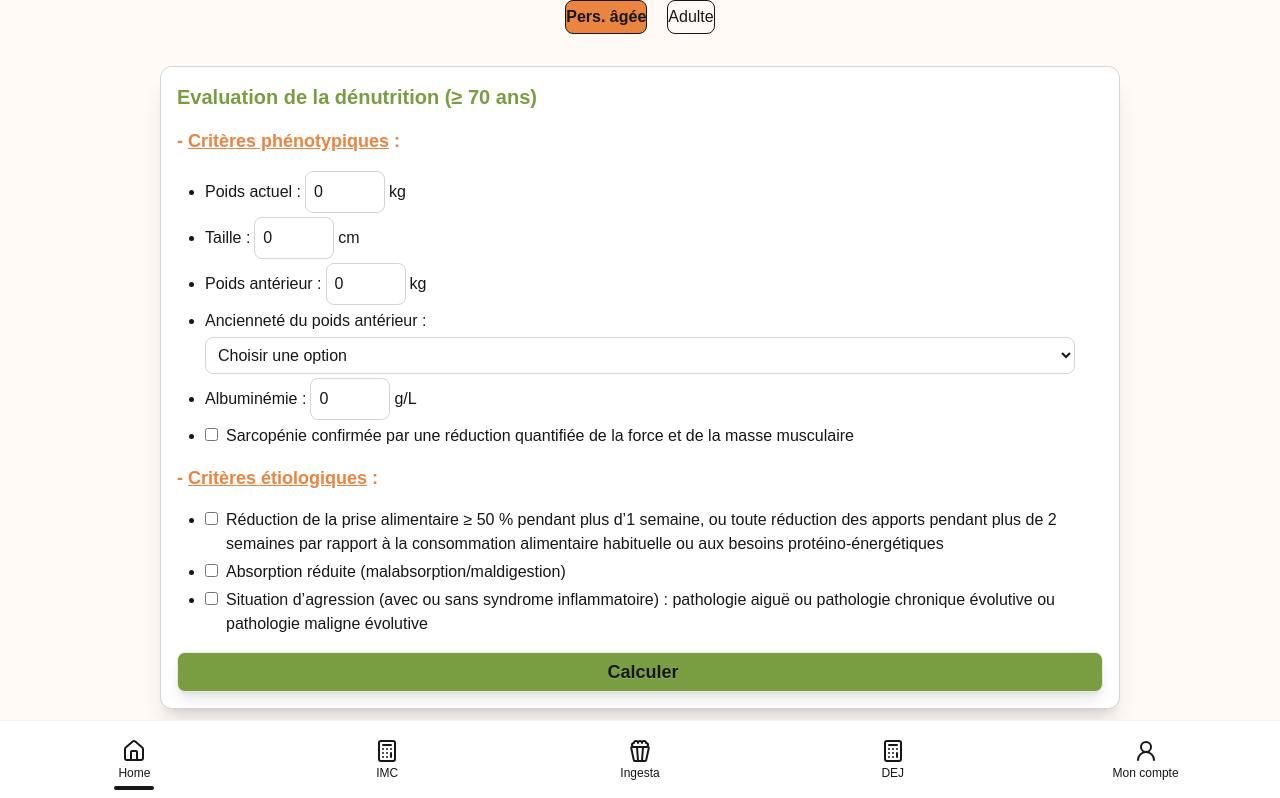
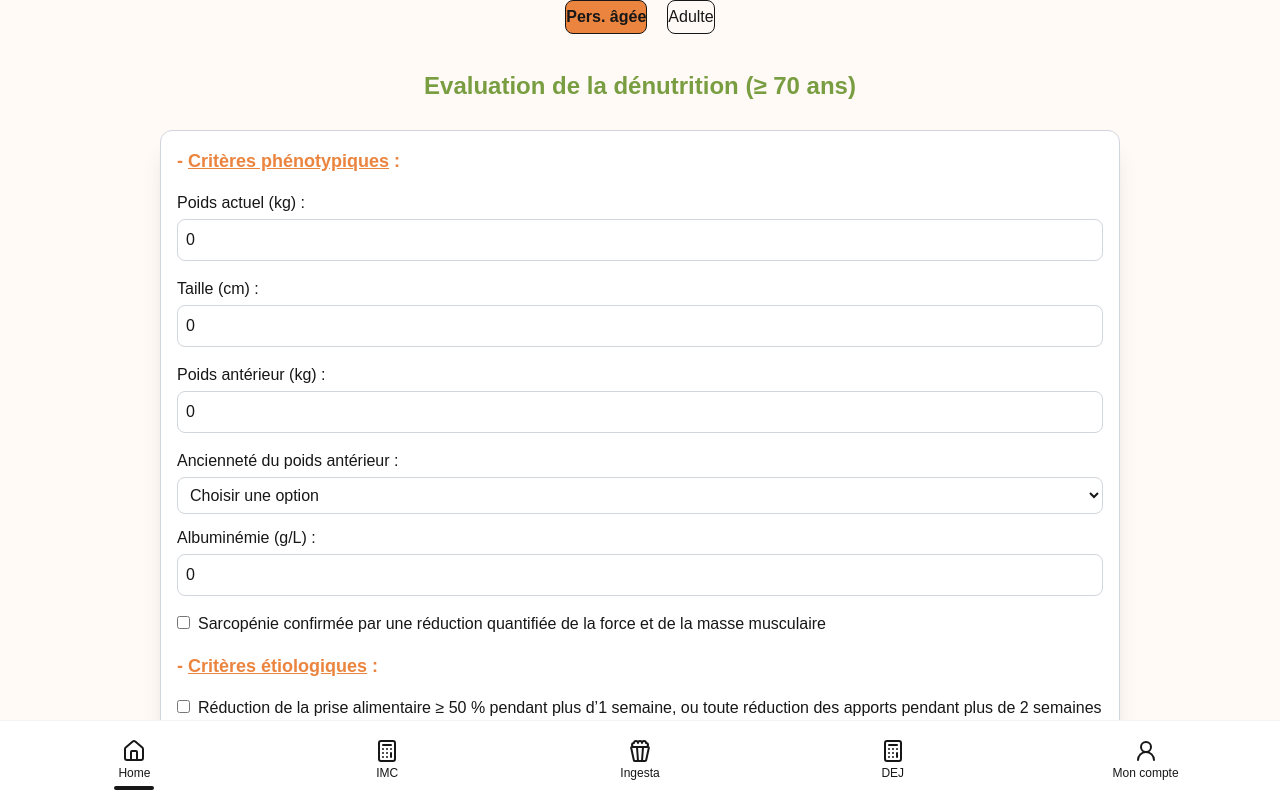
Before and after one commit to Edwige08/dietetic_lab_front, a Next.js app: page /undernutrition in a window 1280 px wide. Shown: the top 798 px of the page. Built offline with nearby package versions, Linux system fonts and the light colour scheme.

Commit message:
fix: some css on the different components

```diff
--- a/src/app/dej/page.tsx
+++ b/src/app/dej/page.tsx
@@ -3,9 +3,8 @@ import DEJInformation from "@/components/DEJInformation";
 
 export default function Home() {
     return (
-        <>
+        <div className="flex flex-col items-center">
             <DEJAdult />
             <DEJInformation />
-        </>
-    )
+        </div>)
 }
--- a/src/app/sri/page.tsx
+++ b/src/app/sri/page.tsx
@@ -2,8 +2,8 @@ import SRIForm from "@/components/SRIForm";
 
 export default function Home() {
     return (
-        <>
+        <div className="flex flex-col items-center">
             <SRIForm />
-        </>
+        </div>
     )
 }
--- a/src/components/ButtonGreen.tsx
+++ b/src/components/ButtonGreen.tsx
@@ -11,7 +11,7 @@ export default function ButtonGreen({
     return (
         <button
             type={type}
-            className="btn text-lg rounded-lg bg-(--greenColor) shadow-lg hover:bg-(--greenSecondColor) cursor-pointer"
+            className="btn text-lg rounded-xl h-13 bg-(--greenColor) shadow-lg hover:bg-(--greenSecondColor) cursor-pointer"
         >
             <p>{Icon && <Icon />}</p>
             <p>{text}</p>
--- a/src/components/DEJAdult.tsx
+++ b/src/components/DEJAdult.tsx
@@ -3,6 +3,8 @@
 import { MouseEvent, useState } from "react";
 import Input from "./Input";
 import ButtonGreen from "./ButtonGreen";
+import Title from "./Title";
+import { Calculator, Mars, Venus } from "lucide-react";
 
 interface DejParameters {
     weight: number,
@@ -63,71 +65,72 @@ export default function DEJAdult() {
 
     return (
         <>
+            <div className="px-4 mx-3 w-[90%] md:w-[75%]">
+                <Title
+                    text="Calcul de la Dépense Energétique Journalière (DEJ)"
+                />
+            </div>
             <form
                 className="flex flex-col gap-4 p-4 m-3 w-[90%] md:w-[75%] bg-white border border-gray-300 rounded-xl shadow-xl"
                 onSubmit={handleSubmit}
             >
-                <h2 className="text-xl font-bold text-(--greenColor)">
-                    Calcul de la Dépense Energétique Journalière (DEJ)
-                </h2>
-                <div className="flex flex-row gap-5">
+                <div className="flex flex-row justify-center gap-5">
                     <button
                         name="f"
-                        className={`py-1 border rounded-lg w-[140px] ${dejParameters.gender === "f" ? "font-bold bg-(--orangeColor)" : ""}`}
+                        className={`flex flex-row gap-2 items-center justify-center py-1 border rounded-lg h-13 w-[140px] ${dejParameters.gender === "f" ? "underline font-bold bg-(--orangeColor)" : ""}`}
                         onClick={handleClick}
                         type="button"
                     >
+                        <Venus />
                         Femme
                     </button>
                     <button
                         name="h"
-                        className={`py-1 border rounded-lg w-[140px] ${dejParameters.gender === "h" ? "font-bold bg-(--orangeColor)" : ""}`}
+                        className={`flex flex-row gap-2 items-center justify-center py-1 border rounded-lg h-13 w-[140px] ${dejParameters.gender === "h" ? "underline font-bold bg-(--orangeColor)" : ""}`}
                         onClick={handleClick}
                         type="button"
                     >
+                        <Mars />
                         Homme
                     </button>
                 </div>
                 <Input
-                    title="Poids : "
+                    title="Poids (kg) : "
                     name="weight"
                     value={dejParameters.weight}
                     onChange={handleChange}
-                    unity="kg"
                 />
                 <Input
-                    title="Taille : "
+                    title="Taille (cm) : "
                     name="height"
                     value={dejParameters.height}
                     onChange={handleChange}
-                    unity="cm"
                 />
                 <Input
-                    title="Age : "
+                    title="Age (ans) : "
                     name="age"
                     value={dejParameters.age}
                     onChange={handleChange}
-                    unity="ans"
                 />
                 <Input
                     title="NAP : "
                     name="nap"
                     value={dejParameters.nap}
                     onChange={handleChange}
-                    unity=""
                 />
                 <ButtonGreen
                     text="Calculer"
                     type="submit"
+                    lucide={Calculator}
                 />
-                {/* {calculDone ?
+                {/* {calculDone &&
                     <button
                         type="reset"
                         onClick={resetForm}
                         className="underline"
                     >
                         Reset
-                    </button> : ""
+                    </button>
                 } */}
             </form>
             {calculDone &&
--- a/src/components/IMCForm.tsx
+++ b/src/components/IMCForm.tsx
@@ -70,18 +70,18 @@ export default function IMCForm() {
                 onSubmit={handleSubmit}
             >
                 <Input
-                    title="Poids : "
+                    title="Poids (kg) : "
                     name="weight"
                     value={weightHeight.weight}
                     onChange={handleChange}
-                    unity="kg"
+                    // unity="kg"
                 />
                 <Input
-                    title="Taille : "
+                    title="Taille (cm) : "
                     name="height"
                     onChange={handleChange}
                     value={weightHeight.height}
-                    unity="cm"
+                    // unity="cm"
                 />
 
                 <ButtonGreen
--- a/src/components/Input.tsx
+++ b/src/components/Input.tsx
@@ -2,7 +2,7 @@ import { ChangeEventHandler } from "react";
 
 export default function Input(props: { title: string, name: string, placeholder?: string, value: string | number, onChange?: ChangeEventHandler<HTMLInputElement>, disabled?: boolean, unity?: string }) {
     return (
-        <div className="flex flex-row gap-1 items-center">
+        <div className="flex flex-col gap-1">
             <label htmlFor={props.name}>
                 {props.title}
             </label>
@@ -10,7 +10,7 @@ export default function Input(props: { title: string, name: string, placeholder?
                 name={props.name}
                 type="number"
                 placeholder={props.placeholder}
-                className="p-2 border border-gray-300 rounded-lg w-20"
+                className="p-2 border border-gray-300 rounded-lg w-full"
                 value={props.value}
                 onChange={props.onChange}
                 required
--- a/src/components/SRIForm.tsx
+++ b/src/components/SRIForm.tsx
@@ -4,6 +4,8 @@ import { useState } from "react";
 import Input from "./Input";
 import InputCheckbox from "./InputCheckbox";
 import ButtonGreen from "./ButtonGreen";
+import Title from "./Title";
+import { Calculator } from "lucide-react";
 
 interface SRIParameters {
     weight: number,
@@ -119,35 +121,33 @@ export default function SRIForm() {
 
     return (
         <>
+            <div className="px-4 mx-3 w-[90%] md:w-[75%]">
+                <Title
+                    text="Evaluation du risque de SRI"
+                />
+            </div>
             <form
                 className="flex flex-col gap-4 p-4 m-3 w-[90%] md:w-[75%] bg-white border border-gray-300 rounded-xl shadow-xl"
                 onSubmit={handleSubmit}
             >
-                <h2 className="text-xl font-bold text-(--greenColor)">
-                    Evaluation du risque de SRI
-                </h2>
-
-                <div>
+                <div className="flex flex-col gap-3">
                     <Input
-                        title="Poids actuel :"
+                        title="Poids actuel (kg) :"
                         name="weight"
                         value={parameters.weight}
                         onChange={handleChange}
-                        unity="kg"
                     />
                     <Input
-                        title="Taille :"
+                        title="Taille (cm) :"
                         name="height"
                         value={parameters.height}
                         onChange={handleChange}
-                        unity="cm"
                     />
                     <Input
-                        title="Poids le plus haut sur les 3 à 6 derniers mois : "
+                        title="Poids le plus haut sur les 3 à 6 derniers mois (kg) : "
                         name="previousWeight"
                         value={parameters.previousWeight}
                         onChange={handleChange}
-                        unity="kg"
                     />
                     <InputCheckbox
                         name="lowIngestaFive"
@@ -165,25 +165,22 @@ export default function SRIForm() {
                         Taux sanguins avant renutrition :
                     </p>
                     <Input
-                        title="- Potassium (K) : "
+                        title="- Potassium (mmol/L) : "
                         name="potassium"
                         value={parameters.potassium}
                         onChange={handleChange}
-                        unity="mmol/L"
                     />
                     <Input
-                        title="- Phosphore (P) : "
+                        title="- Phosphore (mmol/L) : "
                         name="phosphorus"
                         value={parameters.phosphorus}
                         onChange={handleChange}
-                        unity="mmol/L"
                     />
                     <Input
-                        title="- Magnésium (Mg) : "
+                        title="- Magnésium (mmol/L) : "
                         name="magnesium"
                         value={parameters.magnesium}
                         onChange={handleChange}
-                        unity="mmol/L"
                     />
                     <InputCheckbox
                         name="atcd"
@@ -194,6 +191,7 @@ export default function SRIForm() {
                     <ButtonGreen
                         text="Calculer"
                         type="submit"
+                        lucide={Calculator}
                     />
                 </div>
             </form>
--- a/src/components/UndernutritionAdult.tsx
+++ b/src/components/UndernutritionAdult.tsx
@@ -4,6 +4,8 @@ import { useState } from "react";
 import Input from "./Input";
 import ButtonGreen from "./ButtonGreen";
 import InputCheckbox from "./InputCheckbox";
+import { Calculator } from "lucide-react";
+import Title from "./Title";
 
 export default function UndernutritionAdult() {
     const [parameters, setParameters] = useState<WeightHeight>({
@@ -132,43 +134,42 @@ export default function UndernutritionAdult() {
 
     return (
         <>
+            <div className="px-4 mx-3 w-[90%] md:w-[75%]">
+                <Title
+                    text="Evaluation de la dénutrition (≥&nbsp;18&nbsp;ans et &lt;&nbsp;70 ans)"
+                />
+            </div>
             <form
                 className="flex flex-col gap-4 p-4 m-3 w-[90%] md:w-[75%] bg-white border border-gray-300 rounded-xl shadow-xl"
                 onSubmit={handleSubmit}
             >
-                <h2 className="text-xl font-bold text-(--greenColor)">
-                    Evaluation de la dénutrition (≥ 18 ans et &lt; 70 ans)
+                <h2 className="text-lg font-bold text-(--orangeColor)">
+                    - <span className="underline">Critères phénotypiques</span> :
                 </h2>
-                <h3 className="text-lg font-bold text-(--orangeColor)">
-                    - <span className="underline">Critères phénotypiques</span> :
-                </h3>
-                <ul className="flex flex-col gap-1 px-7 list-disc">
+                <ul className="flex flex-col gap-3">
                     <li>
 
                         <Input
-                            title="Poids actuel :"
+                            title="Poids actuel (kg) :"
                             name="weight"
                             value={parameters.weight}
                             onChange={handleChange}
-                            unity="kg"
                         />
                     </li>
                     <li>
                         <Input
-                            title="Taille :"
+                            title="Taille (cm) :"
                             name="height"
                             value={parameters.height}
                             onChange={handleChange}
-                            unity="cm"
                         />
                     </li>
                     <li>
                         <Input
-                            title="Poids antérieur : "
+                            title="Poids antérieur (kg) : "
                             name="previousWeight"
                             value={parameters.previousWeight}
                             onChange={handleChange}
-                            unity="kg"
                         />
                     </li>
                     <li>
@@ -192,11 +193,10 @@ export default function UndernutritionAdult() {
                     </li>
                     <li>
                         <Input
-                            title="Albuminémie : "
+                            title="Albuminémie (g/L) : "
                             name="albuminemia"
                             value={parameters.albuminemia}
                             onChange={handleChange}
-                            unity="g/L"
                         />
                     </li>
                     <li>
@@ -208,10 +208,10 @@ export default function UndernutritionAdult() {
                         />
                     </li>
                 </ul>
-                <h3 className="text-lg font-bold text-(--orangeColor)">
+                <h2 className="text-lg font-bold text-(--orangeColor)">
                     - <span className="underline">Critères étiologiques</span> :
-                </h3>
-                <ul className="flex flex-col gap-1 px-7 list-disc">
+                </h2>
+                <ul className="flex flex-col gap-3">
                     <li>
                         <InputCheckbox
                             name="firstEtiological"
@@ -240,18 +240,19 @@ export default function UndernutritionAdult() {
                 <ButtonGreen
                     text="Calculer"
                     type="submit"
+                    lucide={Calculator}
                 />
-                {calculDone ?
+                {calculDone &&
                     <button
                         type="reset"
                         onClick={resetForm}
                         className="underline"
                     >
                         Reset
-                    </button> : ""
+                    </button>
                 }
             </form>
-            {calculDone ?
+            {calculDone &&
                 <div
                     className="flex flex-col gap-4 p-4 m-3 w-[90%] md:w-[75%] bg-(--orangeLightColor) border border-gray-300 rounded-xl shadow-xl"
                 >
@@ -305,7 +306,6 @@ export default function UndernutritionAdult() {
                         </div>
                         : <p>En l'absence d'au moins un critère phénotypique et un critère étiologique, on ne peut pas poser le diagnostique de dénutrition. En ambulatoire, le patient est à réévaluer à chaque consultation. En cas d'hospitalisation, réévaluation une fois par semaine (en MCO) ou toutes les 2 semaines (en SSR).</p>}
                 </div>
-                : ""
             }
         </>
     )
--- a/src/components/UndernutritionSenior.tsx
+++ b/src/components/UndernutritionSenior.tsx
@@ -4,6 +4,8 @@ import { useState } from "react";
 import Input from "./Input";
 import ButtonGreen from "./ButtonGreen";
 import InputCheckbox from "./InputCheckbox";
+import Title from "./Title";
+import { Calculator } from "lucide-react";
 
 export default function UndernutritionSenior() {
     const [parameters, setParameters] = useState<WeightHeight>({
@@ -132,43 +134,43 @@ export default function UndernutritionSenior() {
 
     return (
         <>
+            <div className="px-4 mx-3 w-[90%] md:w-[75%]">
+                <Title
+                    text="Evaluation de la dénutrition (≥&nbsp;70&nbsp;ans)"
+                />
+            </div>
+
             <form
                 className="flex flex-col gap-4 p-4 m-3 w-[90%] md:w-[75%] bg-white border border-gray-300 rounded-xl shadow-xl"
                 onSubmit={handleSubmit}
             >
-                <h2 className="text-xl font-bold text-(--greenColor)">
-                    Evaluation de la dénutrition (≥ 70 ans)
+                <h2 className="text-lg font-bold text-(--orangeColor)">
+                    - <span className="underline">Critères phénotypiques</span> :
                 </h2>
-                <h3 className="text-lg font-bold text-(--orangeColor)">
-                    - <span className="underline">Critères phénotypiques</span> :
-                </h3>
-                <ul className="flex flex-col gap-1 px-7 list-disc">
+                <ul className="flex flex-col gap-3">
                     <li>
 
                         <Input
-                            title="Poids actuel :"
+                            title="Poids actuel (kg) :"
                             name="weight"
                             value={parameters.weight}
                             onChange={handleChange}
-                            unity="kg"
                         />
                     </li>
                     <li>
                         <Input
-                            title="Taille :"
+                            title="Taille (cm) :"
                             name="height"
                             value={parameters.height}
                             onChange={handleChange}
-                            unity="cm"
                         />
                     </li>
                     <li>
                         <Input
-                            title="Poids antérieur : "
+                            title="Poids antérieur (kg) : "
                             name="previousWeight"
                             value={parameters.previousWeight}
                             onChange={handleChange}
-                            unity="kg"
                         />
                     </li>
                     <li>
@@ -192,11 +194,10 @@ export default function UndernutritionSenior() {
                     </li>
                     <li>
                         <Input
-                            title="Albuminémie : "
+                            title="Albuminémie (g/L) : "
                             name="albuminemia"
                             value={parameters.albuminemia}
                             onChange={handleChange}
-                            unity="g/L"
                         />
                     </li>
                     <li>
@@ -208,10 +209,10 @@ export default function UndernutritionSenior() {
                         />
                     </li>
                 </ul>
-                <h3 className="text-lg font-bold text-(--orangeColor)">
+                <h2 className="text-lg font-bold text-(--orangeColor)">
                     - <span className="underline">Critères étiologiques</span> :
-                </h3>
-                <ul className="flex flex-col gap-1 px-7 list-disc">
+                </h2>
+                <ul className="flex flex-col gap-3">
                     <li>
                         <InputCheckbox
                             name="firstEtiological"
@@ -240,18 +241,19 @@ export default function UndernutritionSenior() {
                 <ButtonGreen
                     text="Calculer"
                     type="submit"
+                    lucide={Calculator}
                 />
-                {calculDone ?
+                {calculDone &&
                     <button
                         type="reset"
                         onClick={resetForm}
                         className="underline"
                     >
                         Reset
-                    </button> : ""
+                    </button>
                 }
             </form>
-            {calculDone ?
+            {calculDone &&
                 <div
                     className="flex flex-col gap-4 p-4 m-3 w-[90%] md:w-[75%] bg-(--orangeLightColor) border border-gray-300 rounded-xl shadow-xl"
                 >
@@ -297,9 +299,9 @@ export default function UndernutritionSenior() {
                             <>
                                 <p>En présence d'au moins un critère phénotypique et un critère étiologique, le diagnostic de dénutrition est confirmé.</p>
 
-                                    {((evaluationResults.imc < 20) || ((evaluationResults.weightLoss >= 10) && (evaluationResults.previousWeightDate === "one-month")) || ((evaluationResults.weightLoss >= 15) && (evaluationResults.previousWeightDate === "six-month")) || ((evaluationResults.weightLoss >= 15) && (evaluationResults.previousWeightDate === "before-disease")) || (evaluationResults.albuminemia <= 30)) ?
-                                        <p>Il s'agit ici d'une dénutrition sévère.</p>
-                                        : <p>Il s'agit ici d'une dénutrition modérée.</p>}
+                                {((evaluationResults.imc < 20) || ((evaluationResults.weightLoss >= 10) && (evaluationResults.previousWeightDate === "one-month")) || ((evaluationResults.weightLoss >= 15) && (evaluationResults.previousWeightDate === "six-month")) || ((evaluationResults.weightLoss >= 15) && (evaluationResults.previousWeightDate === "before-disease")) || (evaluationResults.albuminemia <= 30)) ?
+                                    <p>Il s'agit ici d'une dénutrition sévère.</p>
+                                    : <p>Il s'agit ici d'une dénutrition modérée.</p>}
 
                             </>
                         </div>
@@ -307,7 +309,6 @@ export default function UndernutritionSenior() {
                     <p>
                     </p>
                 </div>
-                : ""
             }
         </>
     )
```
